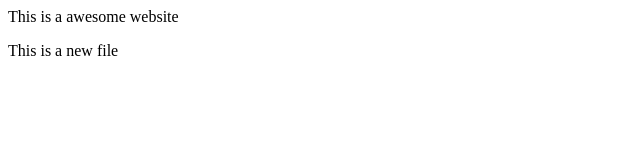
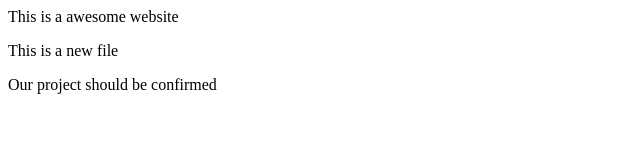
Before and after one commit to lalitha2001/new123, a plain HTML site: page index.html in a window 1280 px wide. Shown: the whole page, without its empty margins (0-640 px from the left). Drawn offline with Linux system fonts and the light colour scheme.

Commit message:
added new line

```diff
--- a/index.html
+++ b/index.html
@@ -6,4 +6,5 @@ sample website
 This is a awesome website
 </head>
 <p>This is a new file</p>
+<p> Our project should be confirmed</p>
 </html>
```
